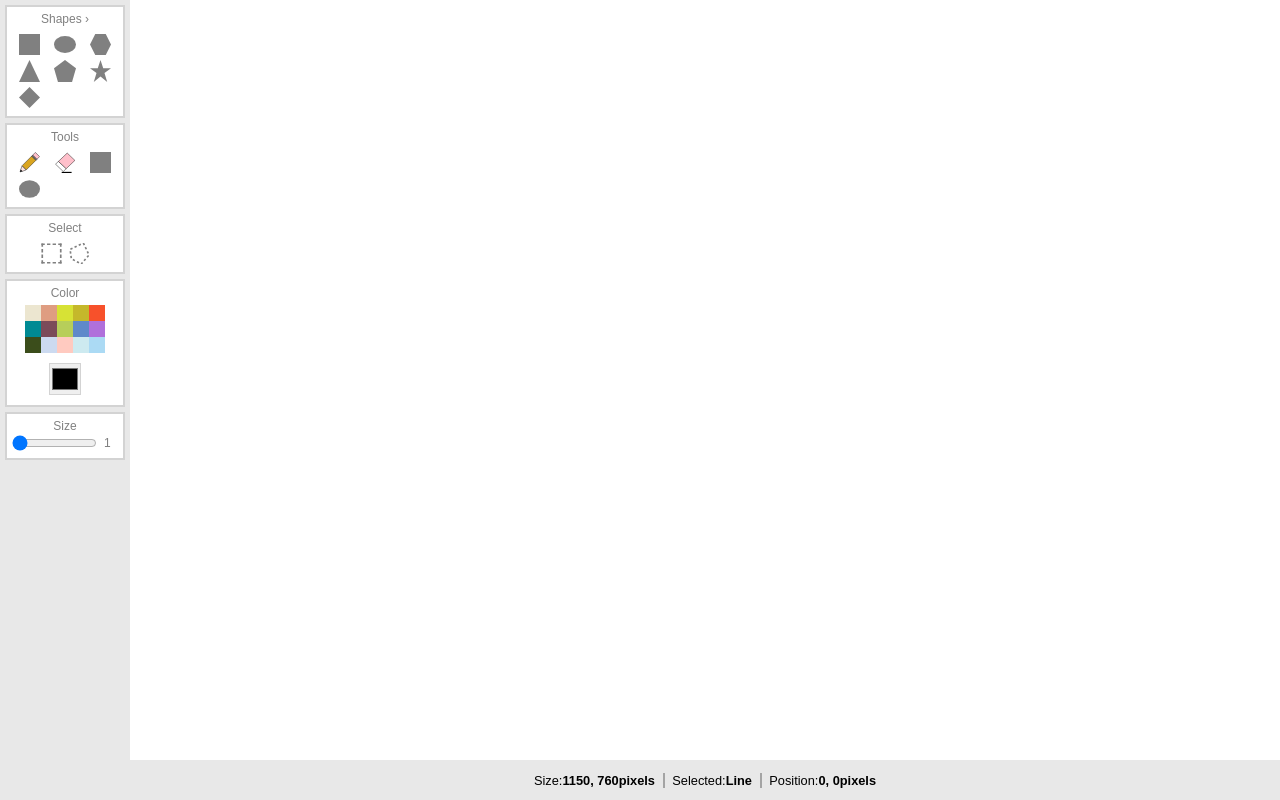
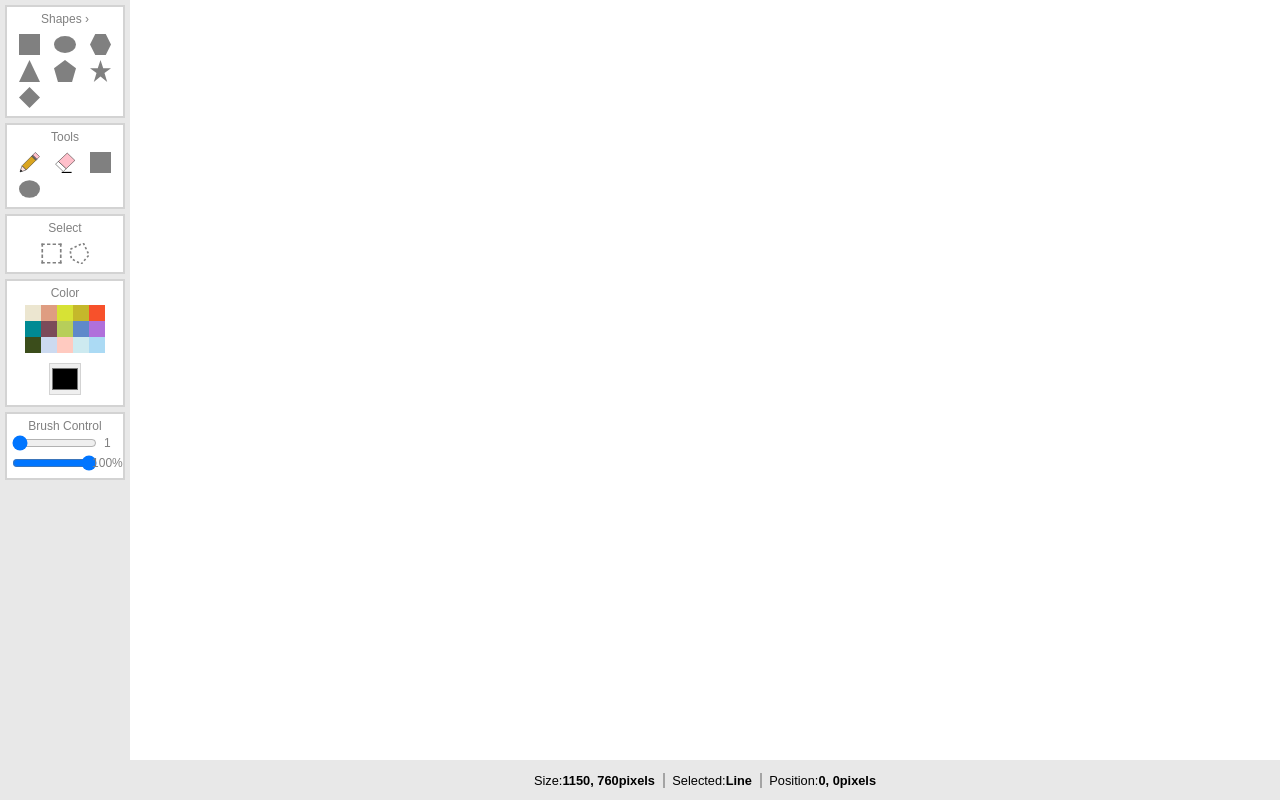
Before and after one commit to Jhonyx00/React-Paint-App, a React (Create React App) app: page / in a window 1280 px wide. Built offline with nearby package versions, Linux system fonts and the light colour scheme.

Commit message:
add brush opacity

```diff
--- a/src/App.tsx
+++ b/src/App.tsx
@@ -78,10 +78,17 @@ const App = () => {
   };
 
   const [lineWidth, setLineWidth] = useState<number>(1);
+  const [lineOpacity, setLineOpacity] = useState<number>(100);
+
   const [selected, setSelected] = useState<boolean>(false);
-  const handleChange = (e: React.ChangeEvent<HTMLInputElement>) => {
+  const handleWidthChange = (e: React.ChangeEvent<HTMLInputElement>) => {
     const value = e.target.value;
     setLineWidth(parseInt(value));
+  };
+
+  const handleOpaictyChange = (e: React.ChangeEvent<HTMLInputElement>) => {
+    const value = e.target.value;
+    setLineOpacity(parseInt(value));
   };
 
   return (
@@ -108,16 +115,26 @@ const App = () => {
         <ColorPalette setCurrentColor={setCurrentColor} />
 
         <div className="lineWidth">
-          <span>Size</span>
+          <span>Brush Control</span>
           <div className="size">
             <input
               type="range"
               min={1}
               max={100}
-              onChange={handleChange}
+              onChange={handleWidthChange}
               value={lineWidth}
             />
             <span>{lineWidth}</span>
+          </div>
+          <div className="size">
+            <input
+              type="range"
+              min={1}
+              max={100}
+              onChange={handleOpaictyChange}
+              value={lineOpacity}
+            />
+            <span>{lineOpacity}%</span>
           </div>
         </div>
       </div>
@@ -136,6 +153,7 @@ const App = () => {
             currentColor={currentColor}
             canvasPosition={canvasPosition}
             lineWidth={lineWidth}
+            lineOpacity={lineOpacity / 100}
             setSelected={setSelected}
           ></Canvas>
         </div>
--- a/src/components/canvas/canvas.tsx
+++ b/src/components/canvas/canvas.tsx
@@ -26,6 +26,7 @@ const Canvas = ({
   currentColor,
   canvasPosition,
   lineWidth,
+  lineOpacity,
   setSelected,
 }: {
   parentSize: Dimension;
@@ -33,6 +34,7 @@ const Canvas = ({
   currentColor: string;
   canvasPosition: Position;
   lineWidth: number;
+  lineOpacity: number;
   setSelected: Dispatch<SetStateAction<boolean>>;
 }) => {
   //refs
@@ -216,6 +218,9 @@ const Canvas = ({
       mainCtx.fillStyle = currentColor;
       shapeContainer.background = currentColor;
       mainCtx.lineWidth = lineWidth;
+      mainCtx.globalAlpha = 1;
+      if (currentTool.toolGroupID !== 3) return;
+      mainCtx.globalAlpha = lineOpacity;
     }
   };
   ///
```
